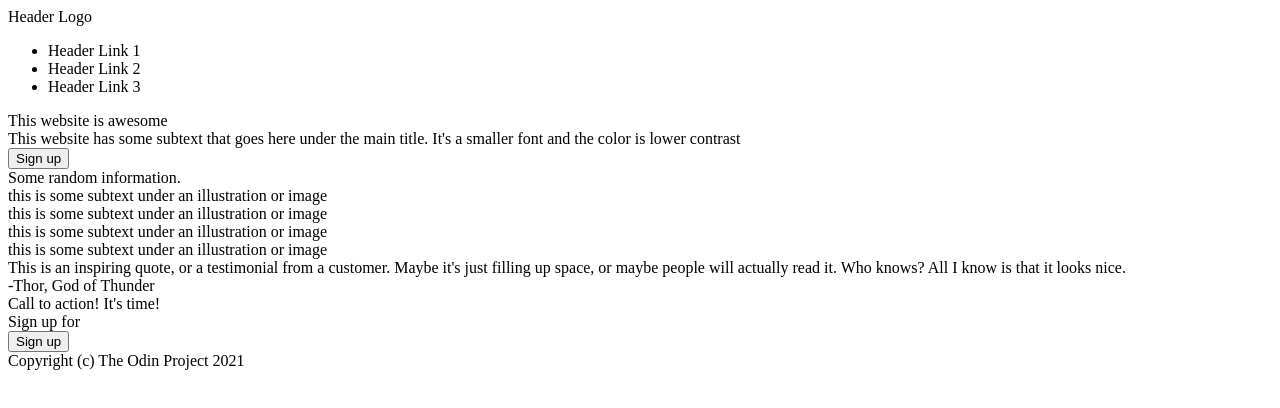
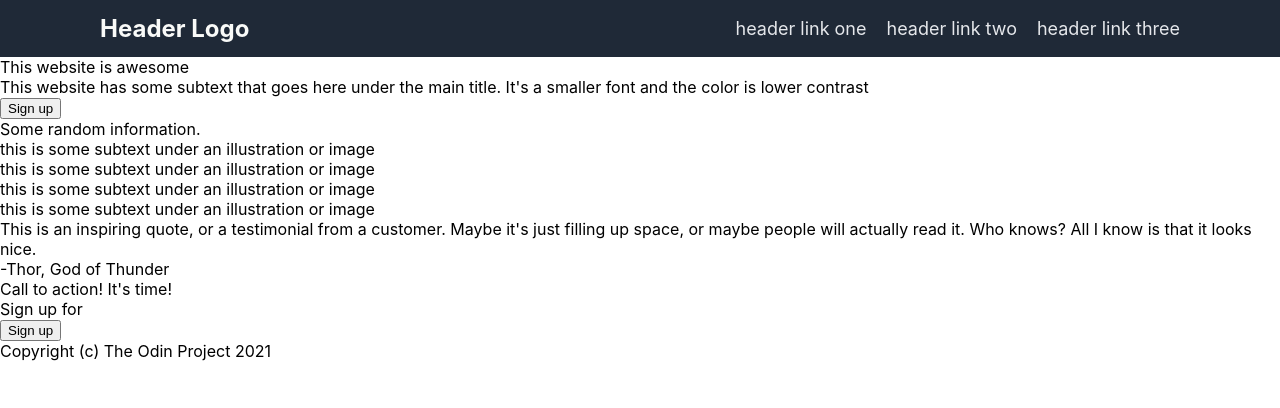
Before and after one commit to PorThePeople/landing-page, a plain HTML site: page index.html in a window 1280 px wide. Drawn offline with Linux system fonts and the light colour scheme.

Commit message:
Format index page header bar

```diff
--- a/index.html
+++ b/index.html
@@ -11,9 +11,9 @@
         <div class="logo">Header Logo</div>
         <div class="header-links">
             <ul>
-                <li>Header Link 1</li>
-                <li>Header Link 2</li>
-                <li>Header Link 3</li>
+                <li>header link one</li>
+                <li>header link two</li>
+                <li>header link three</li>
             </ul>
         </div>
     </div>
--- a/styles.css
+++ b/styles.css
@@ -0,0 +1,35 @@
+body {
+    font-family: -apple-system, BlinkMacSystemFont, 'Segoe UI', Roboto, Oxygen, Ubuntu, Cantarell, 'Open Sans', 'Helvetica Neue', sans-serif;
+    margin: 0;
+    display: flex;
+    flex-direction: column;
+
+}
+
+/* ----------------------------------Header---------------------------------------- */
+
+.header {
+    display: flex;
+    justify-content: space-between;
+    align-items: center;
+    background-color: #1F2937;
+    padding-left: 100px;
+    padding-right: 100px;
+}
+
+ul {
+    list-style-type: none;
+    display: flex;
+    gap: 20px;
+}
+
+.logo {
+    font-size: 24px;
+    color: #F9FAF8;
+    font-weight: bolder;
+}
+
+.header-links {
+    font-size: 18px;
+    color: #E5E7EB;
+}
```
